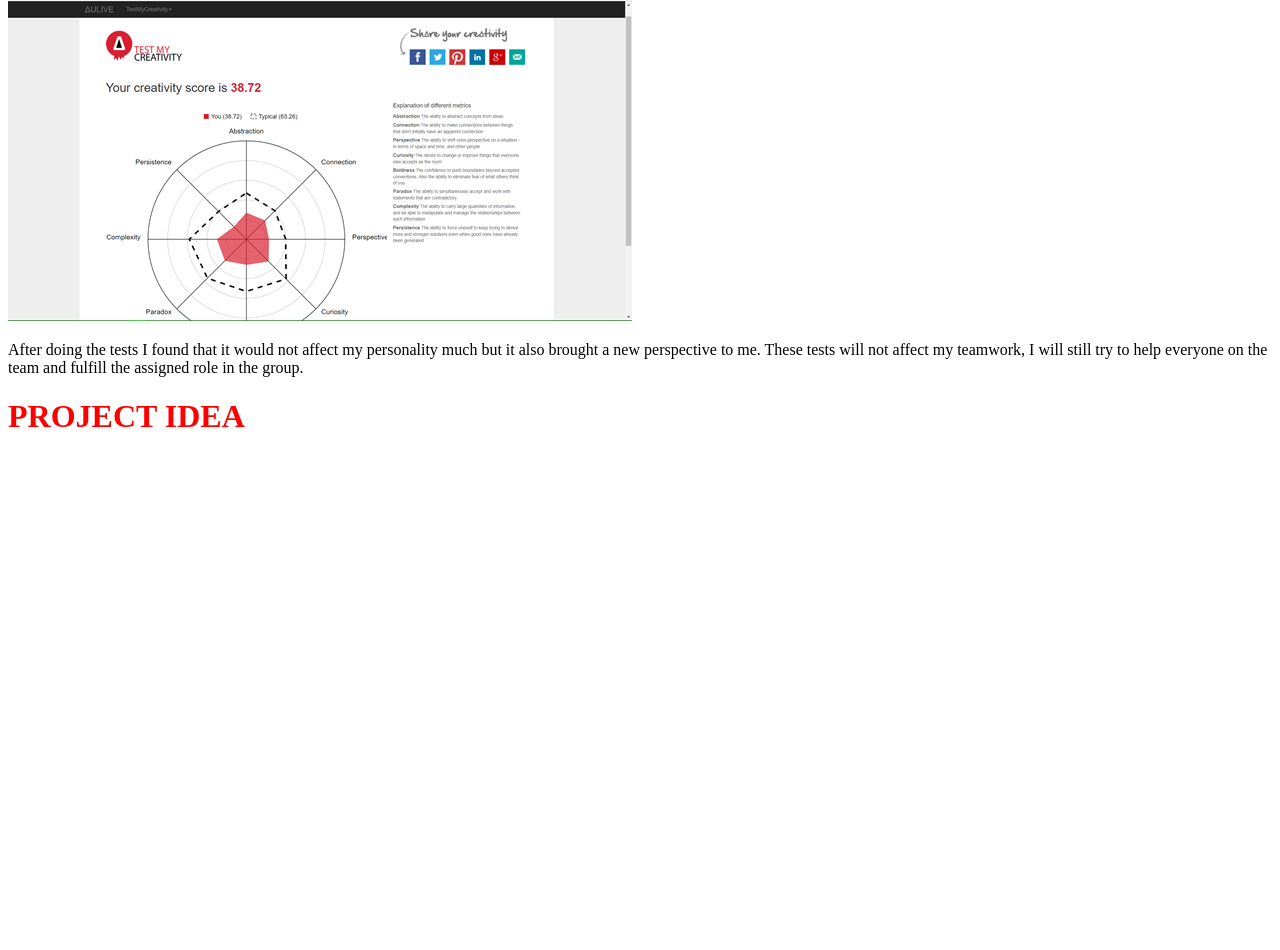
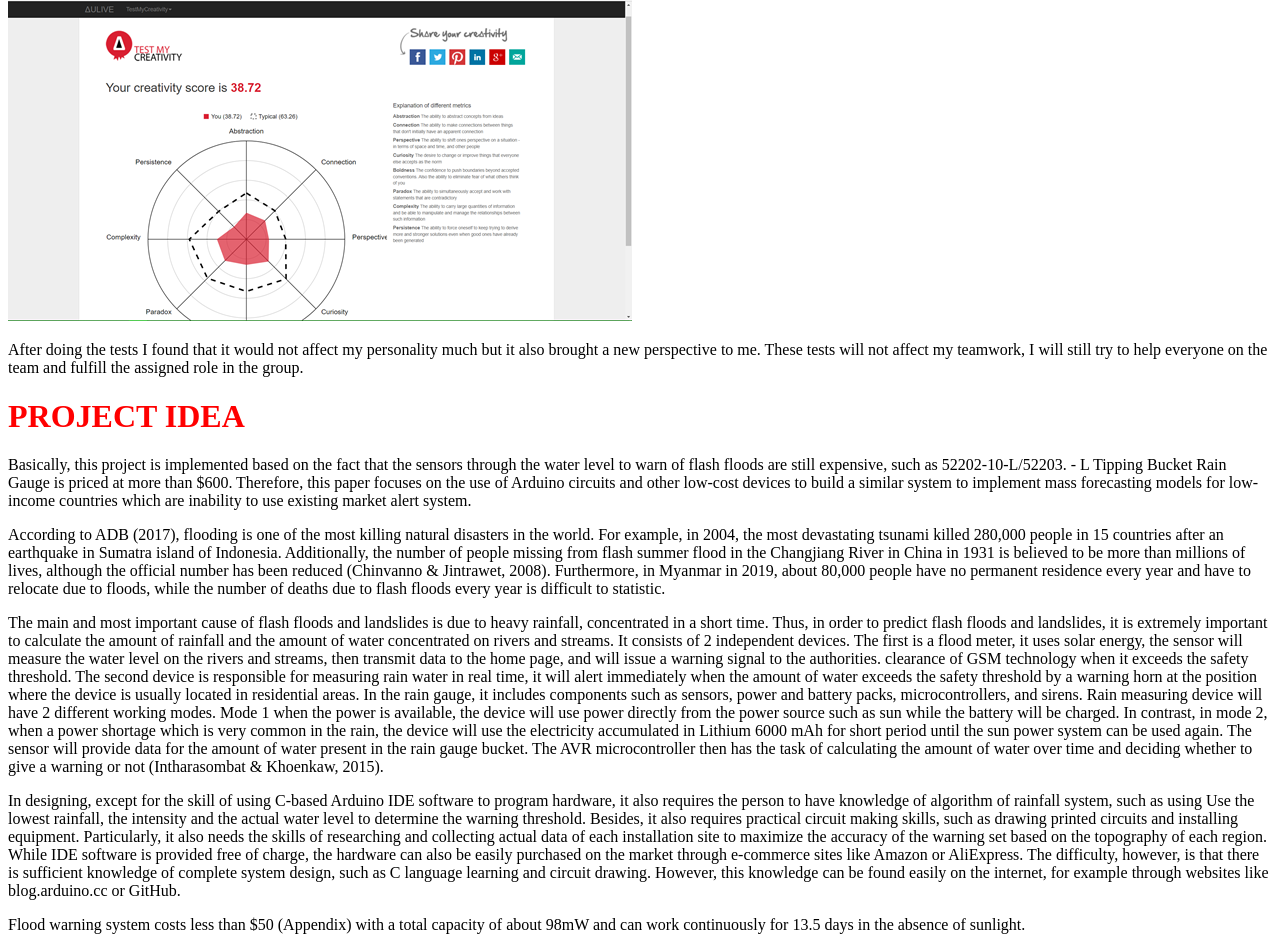
Before and after one commit to phanhoaivu/HoaiVu, a plain HTML site: page index.html in a window 1280 px wide. Shown: the part 1059-2009 px from the top of the page. Before the commit the page ends 1515 px from the top, so only its background shows below. Drawn offline with Linux system fonts and the light colour scheme.

Commit message:
Update index.html

```diff
--- a/index.html
+++ b/index.html
@@ -51,5 +51,25 @@ After doing the tests I found that it would not affect my personality much but i
 </p>
 
 <h1 style="color:red"> PROJECT IDEA </h1>
+<p>
+Basically, this project is implemented based on the fact that the sensors through the water level to warn of flash floods are still expensive, such as 52202-10-L/52203. - L Tipping Bucket Rain Gauge is priced at more than $600. Therefore, this paper focuses on the use of Arduino circuits and other low-cost devices to build a similar system to implement mass forecasting models for low-income countries which are inability to use existing market alert system.
+  </p>
+<p>
+  According to ADB (2017), flooding is one of the most killing natural disasters in the world. For example, in 2004, the most devastating tsunami killed 280,000 people in 15 countries after an earthquake in Sumatra island of Indonesia. Additionally, the number of people missing from flash summer flood in the Changjiang River in China in 1931 is believed to be more than millions of lives, although the official number has been reduced (Chinvanno & Jintrawet, 2008). Furthermore, in Myanmar in 2019, about 80,000 people have no permanent residence every year and have to relocate due to floods, while the number of deaths due to flash floods every year is difficult to statistic.
+  </p>
+<p>
+  The main and most important cause of flash floods and landslides is due to heavy rainfall, concentrated in a short time. Thus, in order to predict flash floods and landslides, it is extremely important to calculate the amount of rainfall and the amount of water concentrated on rivers and streams.
+It consists of 2 independent devices. The first is a flood meter, it uses solar energy, the sensor will measure the water level on the rivers and streams, then transmit data to the home page, and will issue a warning signal to the authorities. clearance of GSM technology when it exceeds the safety threshold. The second device is responsible for measuring rain water in real time, it will alert immediately when the amount of water exceeds the safety threshold by a warning horn at the position where the device is usually located in residential areas. In the rain gauge, it includes components such as sensors, power and battery packs, microcontrollers, and sirens.
+Rain measuring device will have 2 different working modes. Mode 1 when the power is available, the device will use power directly from the power source such as sun while the battery will be charged. In contrast, in mode 2, when a power shortage which is very common in the rain, the device will use the electricity accumulated in Lithium 6000 mAh for short period until the sun power system can be used again. The sensor will provide data for the amount of water present in the rain gauge bucket. The AVR microcontroller then has the task of calculating the amount of water over time and deciding whether to give a warning or not (Intharasombat & Khoenkaw, 2015).
+
+  </P>
+<p>
+  In designing, except for the skill of using C-based Arduino IDE software to program hardware, it also requires the person to have knowledge of algorithm of rainfall system, such as using Use the lowest rainfall, the intensity and the actual water level to determine the warning threshold. Besides, it also requires practical circuit making skills, such as drawing printed circuits and installing equipment. Particularly, it also needs the skills of researching and collecting actual data of each installation site to maximize the accuracy of the warning set based on the topography of each region.
+While IDE software is provided free of charge, the hardware can also be easily purchased on the market through e-commerce sites like Amazon or AliExpress. The difficulty, however, is that there is sufficient knowledge of complete system design, such as C language learning and circuit drawing. However, this knowledge can be found easily on the internet, for example through websites like blog.arduino.cc or GitHub.
+</P>
+<p>
+  Flood warning system costs less than $50 (Appendix) with a total capacity of about 98mW and can work continuously for 13.5 days in the absence of sunlight.
+</P>
+
 </body>
 </html>
```
